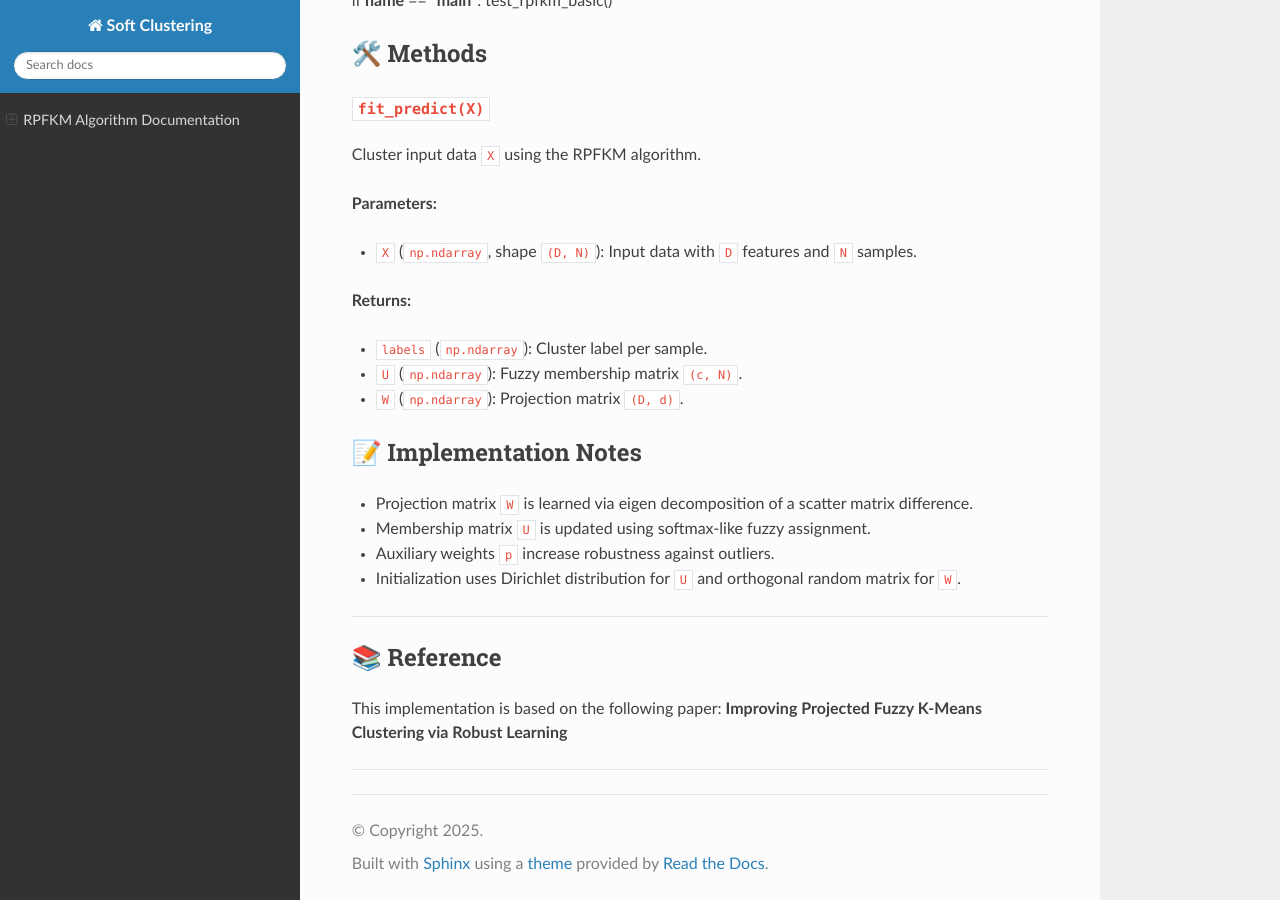
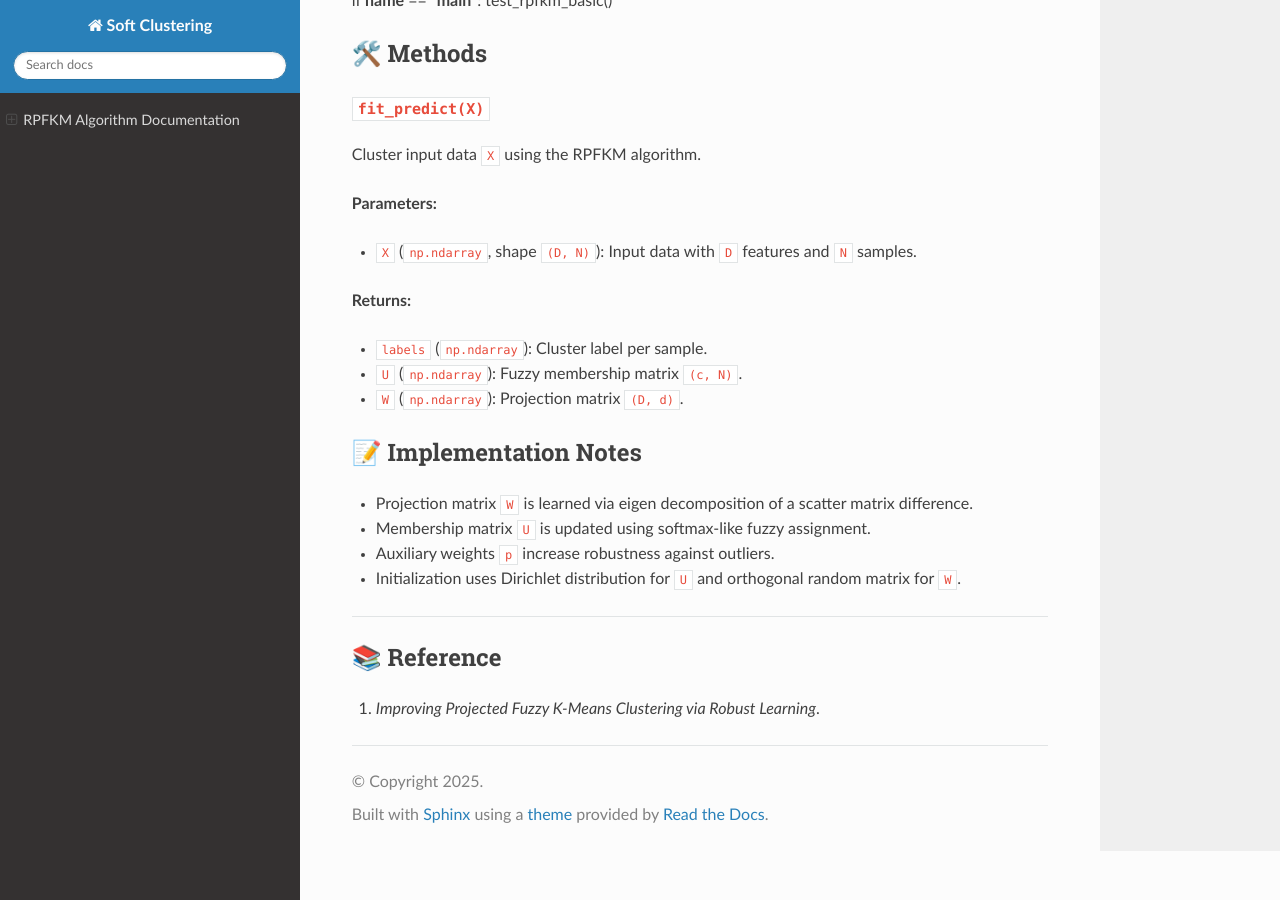
Before and after one commit to soft-clustering/soft-clustering, a Sphinx documentation site: the page built from docs/source/rpfkm.md, in a window 1280 px wide and 900 px high, scrolled down 1389 px. Built offline with Sphinx 7.4.7 and the Read the Docs theme 3.1.0, drawn with Linux system fonts in a browser that asks for light colours.

Commit message:
Update rpfkm.md

```diff
--- a/docs/source/rpfkm.md
+++ b/docs/source/rpfkm.md
@@ -84,8 +84,4 @@ Cluster input data `X` using the RPFKM algorithm.
 ---
 ## 📚 Reference
 
-This implementation is based on the following paper:
-**Improving Projected Fuzzy K-Means Clustering via Robust Learning**
-
-
----
+1. *Improving Projected Fuzzy K-Means Clustering via Robust Learning*.
```
